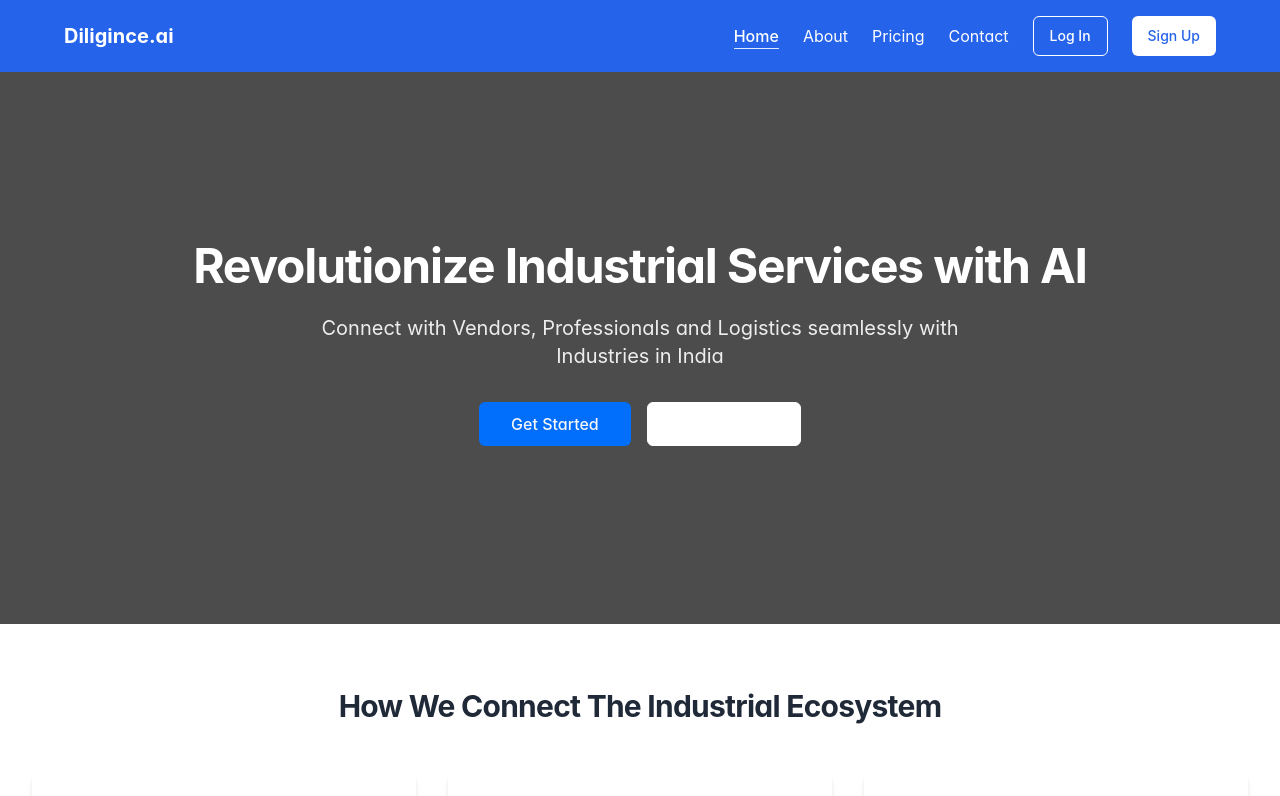
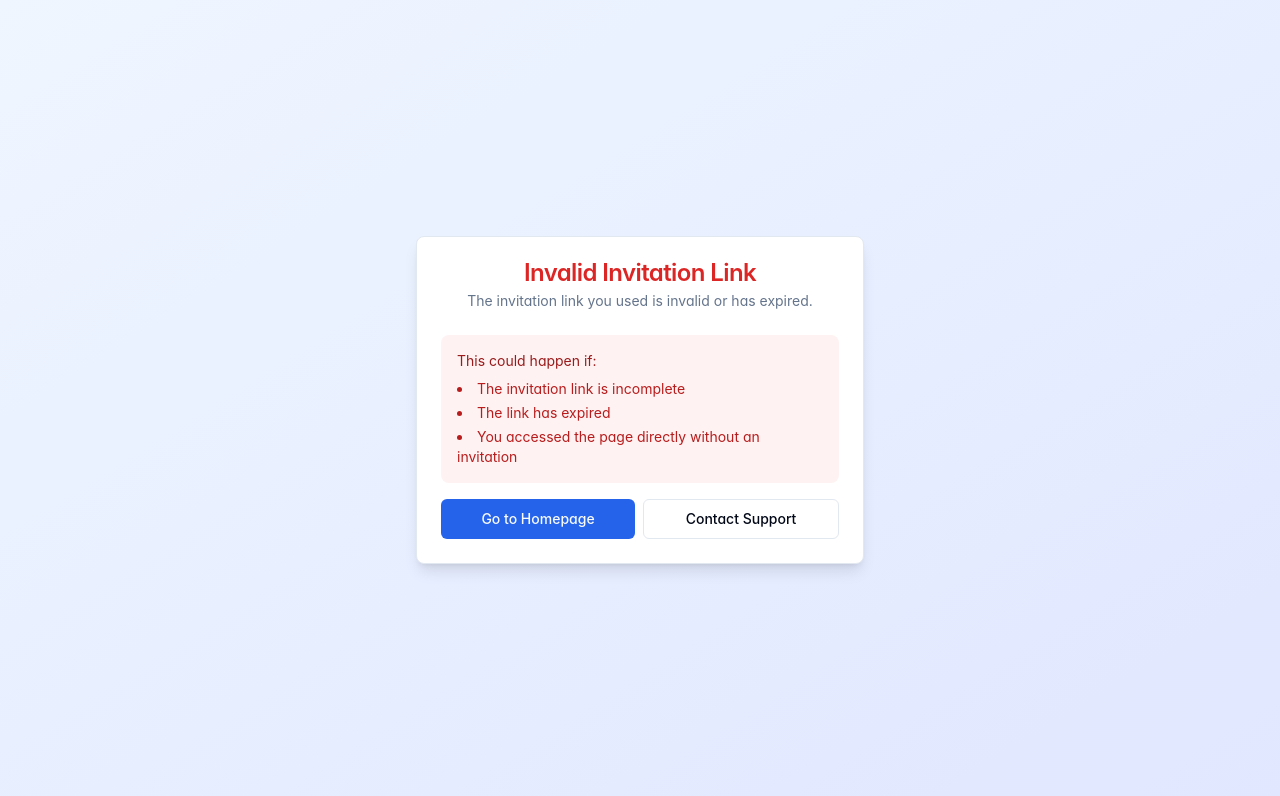
Before and after one commit to NageshkumarA/diligince-home-launch, a React (Vite) app: page /stakeholder-onboarding in a window 1280 px wide. Before the commit this address led to /. Shown: the top 796 px of the page. Built offline with nearby package versions, Linux system fonts and the light colour scheme.

Commit message:
Fix: StakeholderOnboarding redirect issue
Analyze StakeholderOnboarding.tsx for the cause of immediate redirect to the homepage and address any identified issues.

```diff
--- a/src/pages/StakeholderOnboarding.tsx
+++ b/src/pages/StakeholderOnboarding.tsx
@@ -16,6 +16,7 @@ const StakeholderOnboarding = () => {
   const navigate = useNavigate();
   const [currentStep, setCurrentStep] = useState(1);
   const [isSubmitting, setIsSubmitting] = useState(false);
+  const [hasValidInvitation, setHasValidInvitation] = useState(true);
 
   const invitationToken = searchParams.get('token');
   const stakeholderType = searchParams.get('type');
@@ -32,10 +33,13 @@ const StakeholderOnboarding = () => {
 
   useEffect(() => {
     if (!invitationToken || !email || !name) {
+      console.log("Missing required parameters:", { invitationToken, email, name });
+      setHasValidInvitation(false);
       toast.error("Invalid invitation link");
-      navigate('/');
+    } else {
+      setHasValidInvitation(true);
     }
-  }, [invitationToken, email, name, navigate]);
+  }, [invitationToken, email, name]);
 
   const handleInputChange = (field: string, value: string | boolean) => {
     setFormData(prev => ({ ...prev, [field]: value }));
@@ -88,7 +92,7 @@ const StakeholderOnboarding = () => {
             navigate('/logistics-vendor-dashboard');
             break;
           default:
-            navigate('/vendor-dashboard');
+            navigate('/industry-dashboard');
         }
       }
     }, 2000);
@@ -109,6 +113,56 @@ const StakeholderOnboarding = () => {
     { number: 2, title: "Complete Profile", icon: <Building className="h-5 w-5" /> },
     { number: 3, title: "Dashboard Access", icon: <Shield className="h-5 w-5" /> }
   ];
+
+  // Show error state if invitation is invalid
+  if (!hasValidInvitation) {
+    return (
+      <div className="min-h-screen bg-gradient-to-br from-blue-50 to-indigo-100 flex items-center justify-center p-4">
+        <Helmet>
+          <title>Invalid Invitation | Diligince.ai</title>
+        </Helmet>
+
+        <div className="w-full max-w-md">
+          <Card className="bg-white shadow-lg">
+            <CardHeader className="text-center">
+              <CardTitle className="text-red-600">Invalid Invitation Link</CardTitle>
+              <CardDescription>
+                The invitation link you used is invalid or has expired.
+              </CardDescription>
+            </CardHeader>
+            <CardContent className="space-y-4">
+              <div className="bg-red-50 p-4 rounded-lg">
+                <p className="text-sm text-red-800">
+                  This could happen if:
+                </p>
+                <ul className="text-sm text-red-700 mt-2 space-y-1 list-disc list-inside">
+                  <li>The invitation link is incomplete</li>
+                  <li>The link has expired</li>
+                  <li>You accessed the page directly without an invitation</li>
+                </ul>
+              </div>
+
+              <div className="flex gap-2">
+                <Button
+                  onClick={() => navigate('/')}
+                  className="flex-1 bg-blue-600 hover:bg-blue-700"
+                >
+                  Go to Homepage
+                </Button>
+                <Button
+                  onClick={() => navigate('/contact')}
+                  variant="outline"
+                  className="flex-1"
+                >
+                  Contact Support
+                </Button>
+              </div>
+            </CardContent>
+          </Card>
+        </div>
+      </div>
+    );
+  }
 
   return (
     <div className="min-h-screen bg-gradient-to-br from-blue-50 to-indigo-100 flex items-center justify-center p-4">
```
